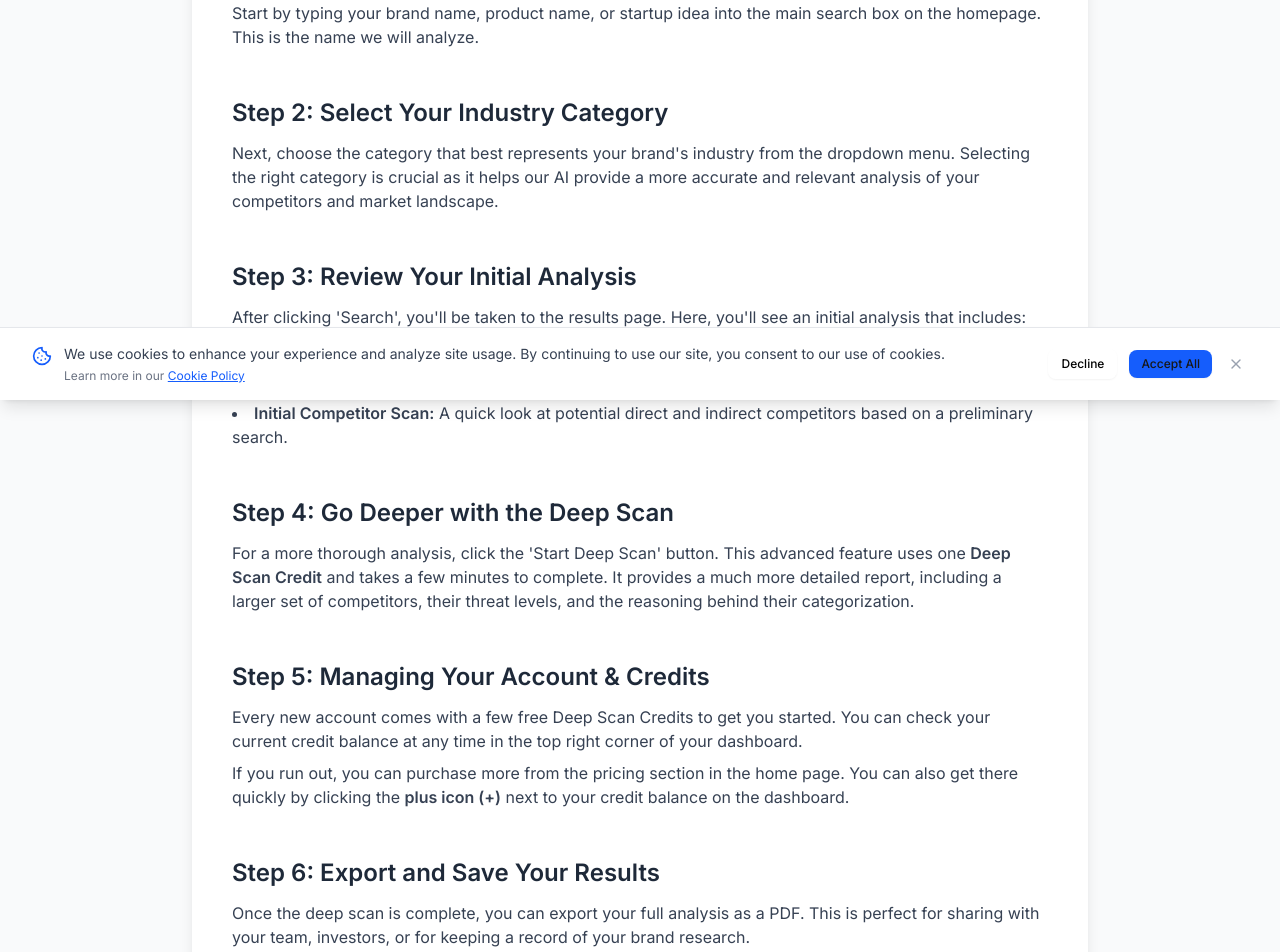
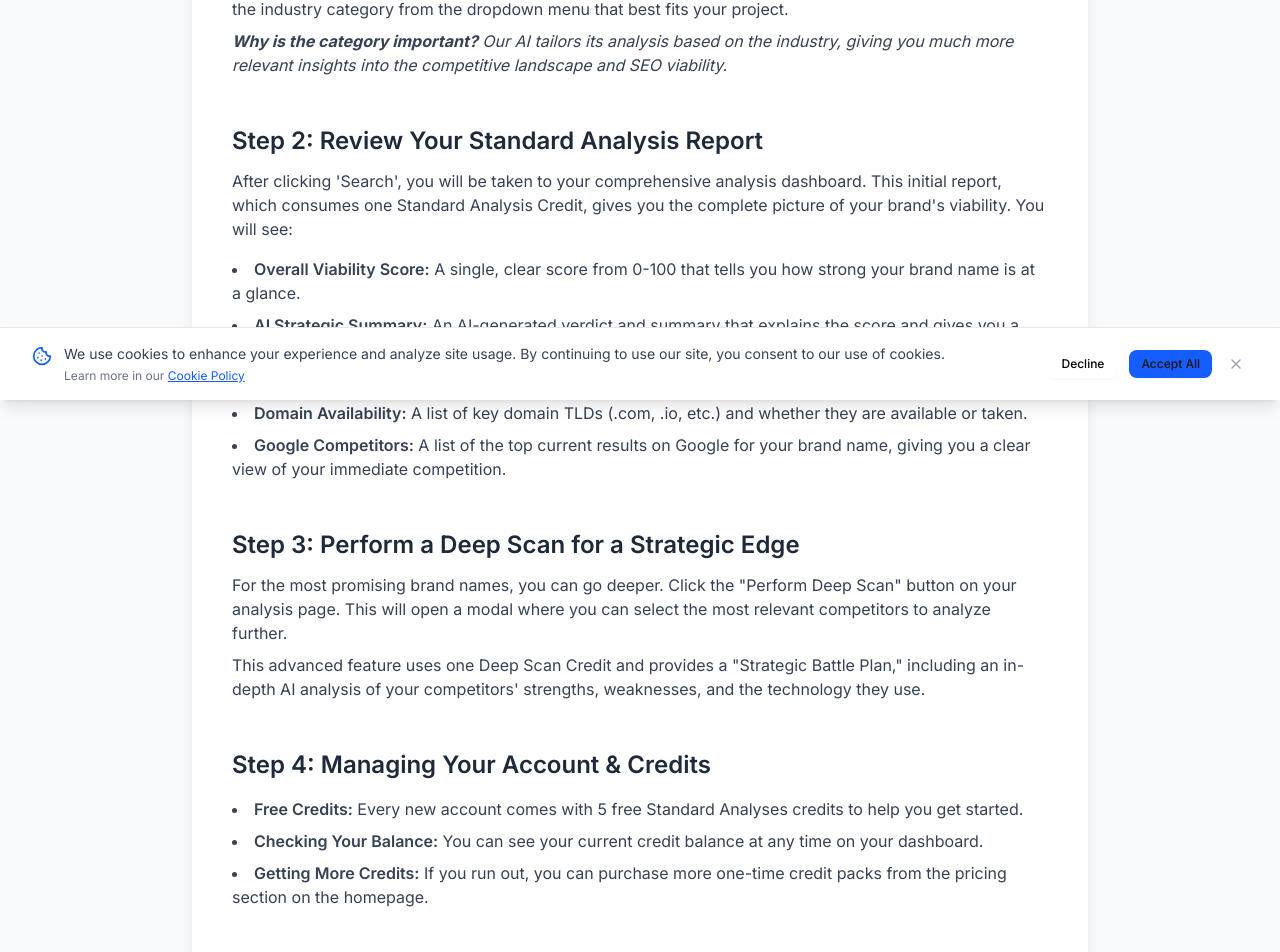
Before and after one commit to Cptbanana3000/centerpage, a Next.js app: page /how-to in a window 1280 px wide. Shown: the part 400-1352 px from the top of the page. Built offline with nearby package versions, Linux system fonts and the light colour scheme; no server answers.

Commit message:
updated how to

```diff
--- a/src/app/how-to/page.jsx
+++ b/src/app/how-to/page.jsx
@@ -9,62 +9,62 @@ export default function HowToPage() {
         <div className="max-w-4xl mx-auto bg-white p-8 sm:p-10 rounded-xl shadow-lg">
           <h1 className="text-4xl font-bold text-gray-900 mb-6">How to Use CenterPage</h1>
           <p className="text-lg text-gray-600 mb-10">
-            Welcome to CenterPage! Our tool is designed to be straightforward and  give you a comprehensive analysis of your brand name, helping you understand its strength and positioning in the market. Here’s a step-by-step guide to get you started.
+            Welcome to CenterPage! Our platform is designed to take you from an initial idea to a validated brand name with a clear strategic advantage. Here’s how to get the most out of our tools.
           </p>
 
           <div className="space-y-12">
             {/* Step 1 */}
             <div>
-              <h2 className="text-2xl font-semibold text-gray-800 mb-3">Step 1: Enter Your Brand Name</h2>
-              <p className="text-gray-700">
-                Start by typing your brand name, product name, or startup idea into the main search box on the homepage. This is the name we will analyze.
+              <h2 className="text-2xl font-semibold text-gray-800 mb-3">Step 1: Enter Your Brand Name and Category</h2>
+              <p className="text-gray-700 mb-2">
+                On the homepage, enter the brand name, product name, or startup idea you want to validate. Then, select the industry category from the dropdown menu that best fits your project.
+              </p>
+              <p className="text-gray-700 italic">
+                <strong>Why is the category important?</strong> Our AI tailors its analysis based on the industry, giving you much more relevant insights into the competitive landscape and SEO viability.
               </p>
             </div>
 
             {/* Step 2 */}
             <div>
-              <h2 className="text-2xl font-semibold text-gray-800 mb-3">Step 2: Select Your Industry Category</h2>
+              <h2 className="text-2xl font-semibold text-gray-800 mb-3">Step 2: Review Your Standard Analysis Report</h2>
               <p className="text-gray-700">
-                Next, choose the category that best represents your brand's industry from the dropdown menu. Selecting the right category is crucial as it helps our AI provide a more accurate and relevant analysis of your competitors and market landscape.
+                After clicking 'Search', you will be taken to your comprehensive analysis dashboard. This initial report, which consumes one Standard Analysis Credit, gives you the complete picture of your brand's viability. You will see:
               </p>
+              <ul className="list-disc list-inside text-gray-700 mt-4 space-y-2">
+                <li><span className="font-semibold">Overall Viability Score:</span> A single, clear score from 0-100 that tells you how strong your brand name is at a glance.</li>
+                <li><span className="font-semibold">AI Strategic Summary:</span> An AI-generated verdict and summary that explains the score and gives you a top-level recommendation.</li>
+                <li><span className="font-semibold">Brand Metrics:</span> Detailed scores for Domain Strength, Competition Intensity, and SEO Difficulty.</li>
+                <li><span className="font-semibold">Domain Availability:</span> A list of key domain TLDs (.com, .io, etc.) and whether they are available or taken.</li>
+                <li><span className="font-semibold">Google Competitors:</span> A list of the top current results on Google for your brand name, giving you a clear view of your immediate competition.</li>
+              </ul>
             </div>
 
             {/* Step 3 */}
             <div>
-              <h2 className="text-2xl font-semibold text-gray-800 mb-3">Step 3: Review Your Initial Analysis</h2>
+              <h2 className="text-2xl font-semibold text-gray-800 mb-3">Step 3: Perform a Deep Scan for a Strategic Edge</h2>
+              <p className="text-gray-700 mb-2">
+                For the most promising brand names, you can go deeper. Click the "Perform Deep Scan" button on your analysis page. This will open a modal where you can select the most relevant competitors to analyze further.
+              </p>
               <p className="text-gray-700">
-                After clicking 'Search', you'll be taken to the results page. Here, you'll see an initial analysis that includes:
+                This advanced feature uses one Deep Scan Credit and provides a "Strategic Battle Plan," including an in-depth AI analysis of your competitors' strengths, weaknesses, and the technology they use.
               </p>
-              <ul className="list-disc list-inside text-gray-700 mt-4 space-y-2">
-                <li><span className="font-semibold">Domain & Social Handle Availability:</span> Check if the name is available as a .com domain and on major social media platforms.</li>
-                <li><span className="font-semibold">Initial Competitor Scan:</span> A quick look at potential direct and indirect competitors based on a preliminary search.</li>
-              </ul>
             </div>
 
             {/* Step 4 */}
             <div>
-              <h2 className="text-2xl font-semibold text-gray-800 mb-3">Step 4: Go Deeper with the Deep Scan</h2>
-              <p className="text-gray-700">
-                For a more thorough analysis, click the 'Start Deep Scan' button. This advanced feature uses one <span className="font-semibold">Deep Scan Credit</span> and takes a few minutes to complete. It provides a much more detailed report, including a larger set of competitors, their threat levels, and the reasoning behind their categorization.
-              </p>
+              <h2 className="text-2xl font-semibold text-gray-800 mb-3">Step 4: Managing Your Account & Credits</h2>
+              <ul className="list-disc list-inside text-gray-700 mt-4 space-y-2">
+                <li><span className="font-semibold">Free Credits:</span> Every new account comes with 5 free Standard Analyses credits to help you get started.</li>
+                <li><span className="font-semibold">Checking Your Balance:</span> You can see your current credit balance at any time on your dashboard.</li>
+                <li><span className="font-semibold">Getting More Credits:</span> If you run out, you can purchase more one-time credit packs from the pricing section on the homepage.</li>
+              </ul>
             </div>
 
-            {/* Step 5: Managing Credits */}
+            {/* Step 5 */}
             <div>
-              <h2 className="text-2xl font-semibold text-gray-800 mb-3">Step 5: Managing Your Account & Credits</h2>
+              <h2 className="text-2xl font-semibold text-gray-800 mb-3">Step 5: Export and Save Your Results</h2>
               <p className="text-gray-700">
-                Every new account comes with a few free Deep Scan Credits to get you started. You can check your current credit balance at any time in the top right corner of your dashboard.
-              </p>
-              <p className="text-gray-700 mt-2">
-                If you run out, you can purchase more from the pricing section in the home page. You can also get there quickly by clicking the <span className="font-semibold">plus icon (+)</span> next to your credit balance on the dashboard.
-              </p>
-            </div>
-
-            {/* Step 6 */}
-            <div>
-              <h2 className="text-2xl font-semibold text-gray-800 mb-3">Step 6: Export and Save Your Results</h2>
-              <p className="text-gray-700">
-                Once the deep scan is complete, you can export your full analysis as a PDF. This is perfect for sharing with your team, investors, or for keeping a record of your brand research.
+                After a Deep Scan is complete, you can use one Deep Scan Credit to export your full, professional analysis as a PDF. This is perfect for sharing with your team, investors, or for your own records.
               </p>
             </div>
           </div>
```
